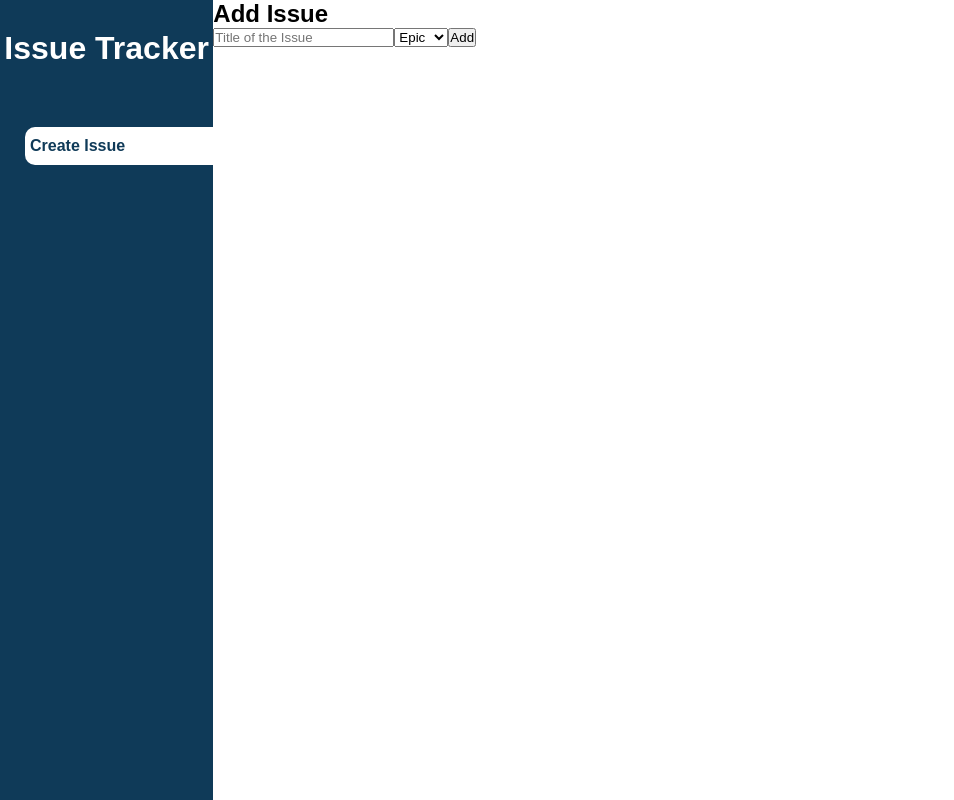
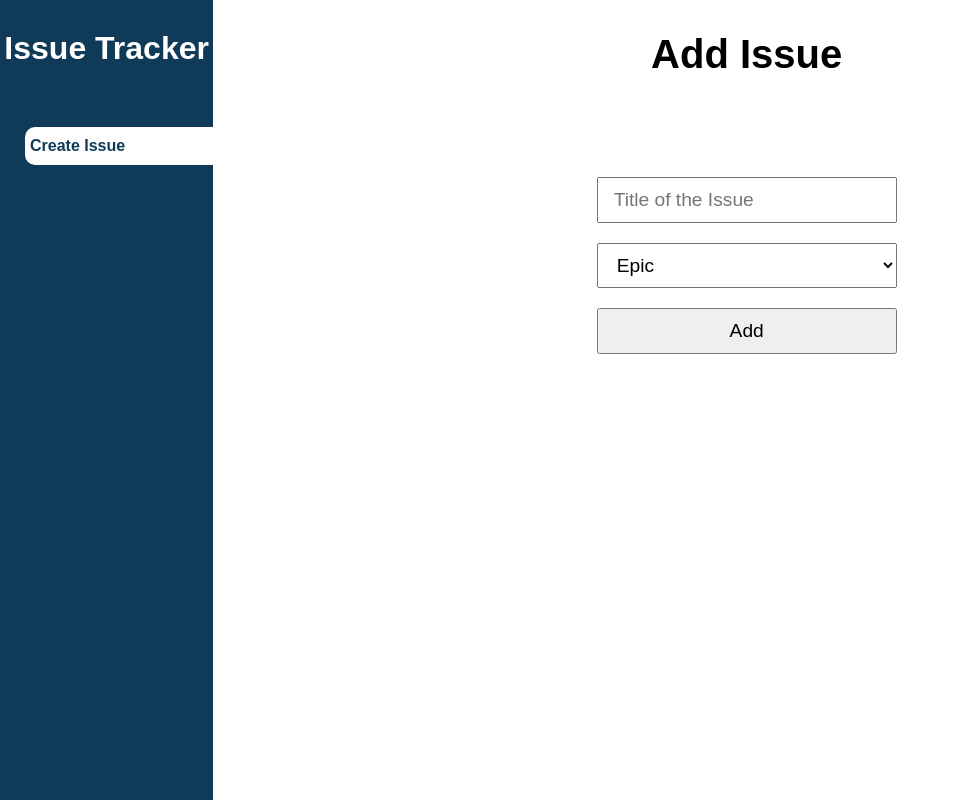
Before and after one commit to Usman-Ubaid/issue-tracker-mini-jira, a React (Create React App) app in the folder frontend/: page /addIssue in a window 1280 px wide. Shown: the whole page, without its empty margins (0-954 px from the left). Built offline with nearby package versions, Linux system fonts and the light colour scheme.

Commit message:
feat: style AddIssue form

```diff
--- a/frontend/package.json
+++ b/frontend/package.json
@@ -9,6 +9,7 @@
     "axios": "^1.4.0",
     "react": "^18.2.0",
     "react-dom": "^18.2.0",
+    "react-hook-form": "^7.45.4",
     "react-query": "^3.39.3",
     "react-router-dom": "^6.14.2",
     "react-scripts": "5.0.1",
--- a/frontend/src/App.scss
+++ b/frontend/src/App.scss
@@ -15,25 +15,24 @@
   margin: 0;
   grid-column: 1 / 2;
   height: 100vh;
-}
 
-.sidebar h1 {
+  h1 {
     color: white;
     text-align: center;
     padding: 30px 0;
   }
 
-.sidebar ul {
+  ul {
     margin: 30px 0 30px 25px;
-}
 
-.sidebar ul li {
+    li {
       margin: 20px 0 20px 0;
       padding: 10px 0 10px 5px;
     }
 
     .default-tab {
       color: white;
+    }
   }
 
   .active-tab {
@@ -47,3 +46,38 @@
   .primary-navbar {
     grid-column: 2 / 3;
   }
+}
+
+// ADD ISSUE FORM
+
+.add-issue-form {
+  margin-top: 32px;
+  display: flex;
+  flex-direction: column;
+  justify-content: center;
+  align-items: center;
+  row-gap: 20px;
+
+  h2 {
+    font-size: 40px;
+  }
+
+  input {
+    margin-top: 5rem;
+    padding: 10px 15px;
+    display: block;
+    width: 300px;
+    font-size: 1.2rem;
+  }
+
+  select {
+    display: block;
+    padding: 10px 15px;
+    width: 300px;
+    font-size: 1.2rem;
+  }
+
+  .button {
+    margin-top: 0;
+  }
+}
```
Also changed, not shown: 1 other file (tests, documents, lock files or other folders). Lines whose indentation alone changed are shown as unchanged.
